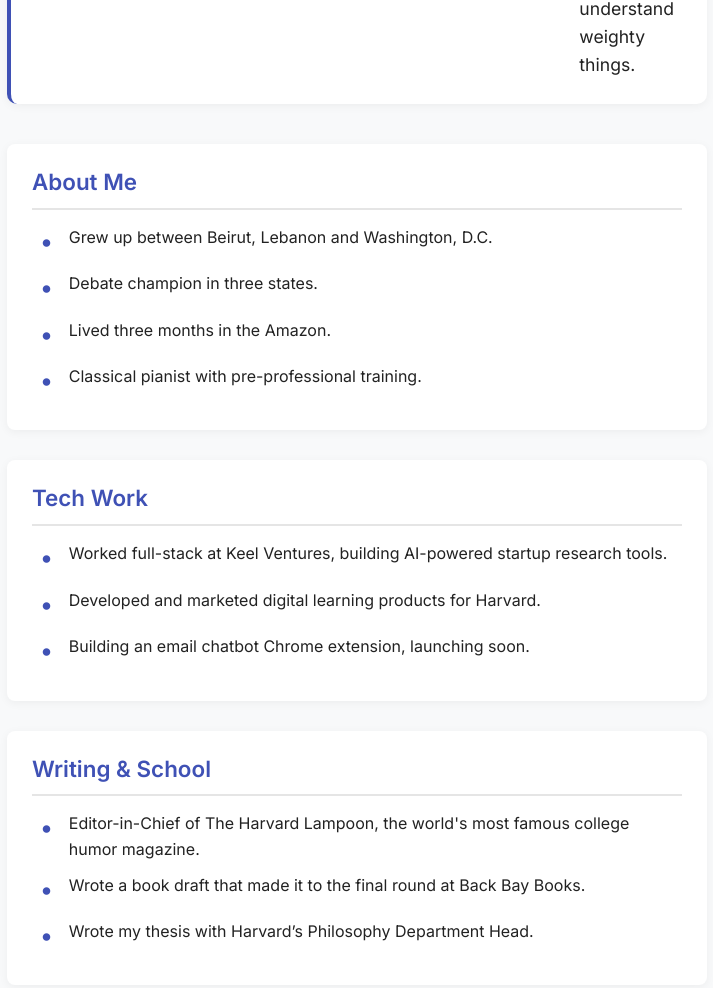
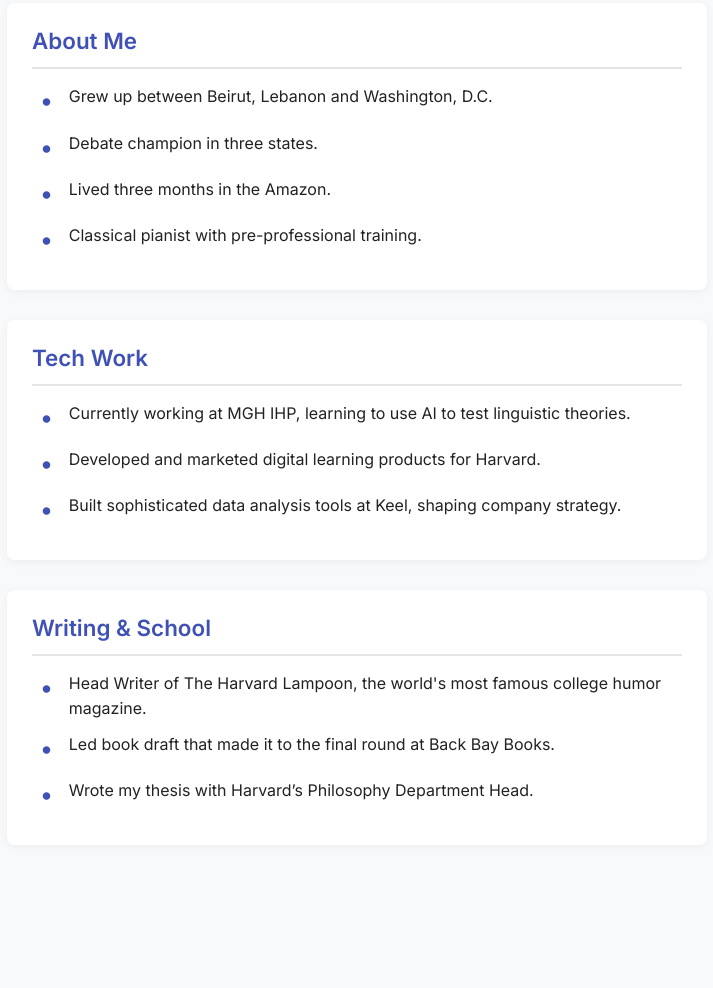
Before and after one commit to eliesalem/eliesalem.github.io, a plain HTML site: page index.html in a window 1280 px wide. Shown: the part 882-1870 px from the top of the page, without its empty margins (283-996 px from the left). After the commit the page ends 1777 px from the top, so only its background shows below. Drawn offline with Linux system fonts and the light colour scheme.

Commit message:
new text

```diff
--- a/index.html
+++ b/index.html
@@ -191,13 +191,13 @@
 
 	<!-- Intro -->
 	<div class="intro">
-		<img src="images/elie_salem_koura.png">
+		<img src="images/profile_pic.png">
 		<p>
 			<br><br><br>
 			I'm Elie! Pronounced EE-LEE. It's a very common name in a very tiny part of the world.
 			<br><br><br>I'm a Harvard senior studying
 			<strong>Computer Science &amp; Philosophy.</strong>
-			I like writing, coding, and occasionally pretending I understand weighty things.
+			I like writing, coding, and reading about the latest developments in AI.
 		</p>
 	</div>
 
@@ -216,9 +216,9 @@
 	<div class="section">
 		<h2>Tech Work</h2>
 		<ul>
-			<li>Worked full-stack at Keel Ventures, building AI-powered startup research tools.</li>
+			<li>Currently working at MGH IHP, learning to use AI to test linguistic theories.</li>
 			<li>Developed and marketed digital learning products for Harvard.</li>
-			<li>Building an email chatbot Chrome extension, launching soon.</li>
+			<li>Built sophisticated data analysis tools at Keel, shaping company strategy.</li>
 		</ul>
 	</div>
 
@@ -226,8 +226,8 @@
 	<div class="section">
 		<h2>Writing &amp; School</h2>
 		<ul>
-			<li>Editor-in-Chief of The Harvard Lampoon, the world's most famous college humor magazine.</li>
-			<li>Wrote a book draft that made it to the final round at Back Bay Books.</li>
+			<li>Head Writer of The Harvard Lampoon, the world's most famous college humor magazine.</li>
+			<li>Led book draft that made it to the final round at Back Bay Books.</li>
 			<li>Wrote my thesis with Harvard’s Philosophy Department Head.</li>
 		</ul>
 	</div>
```
